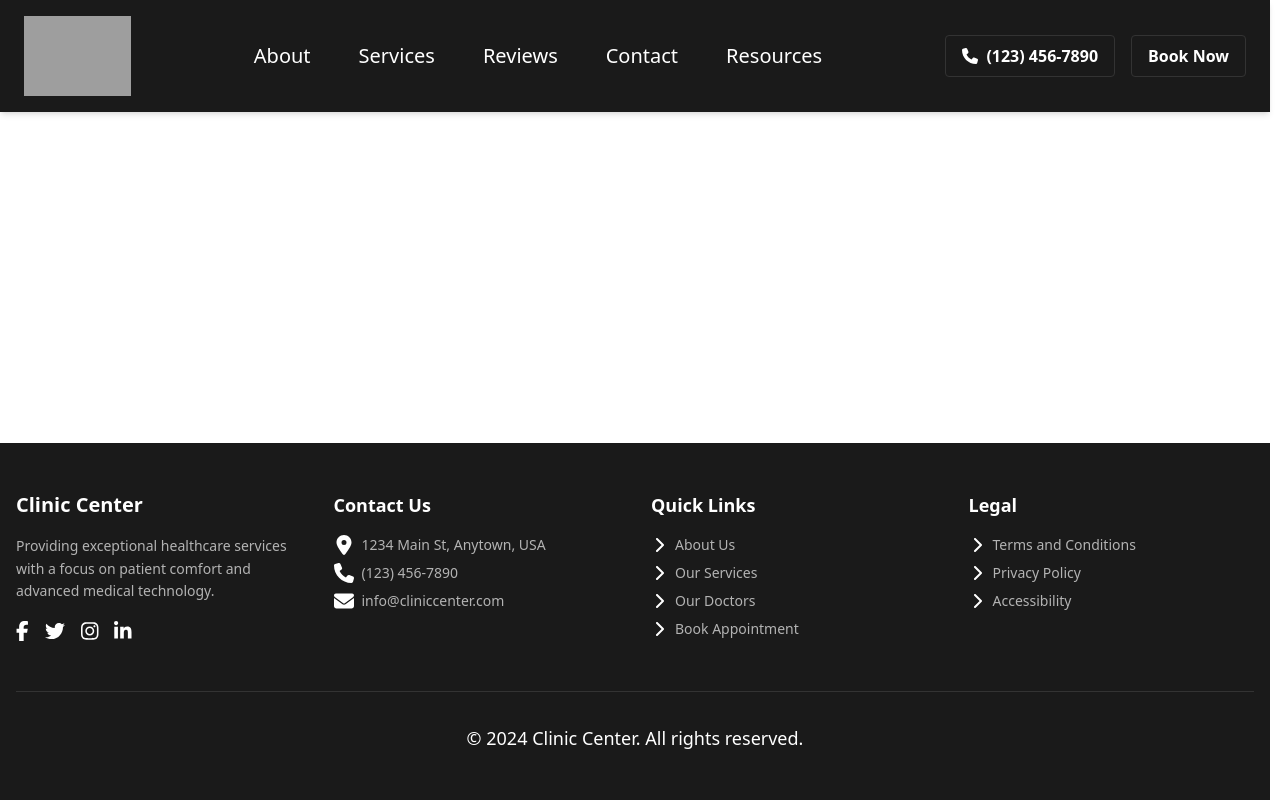
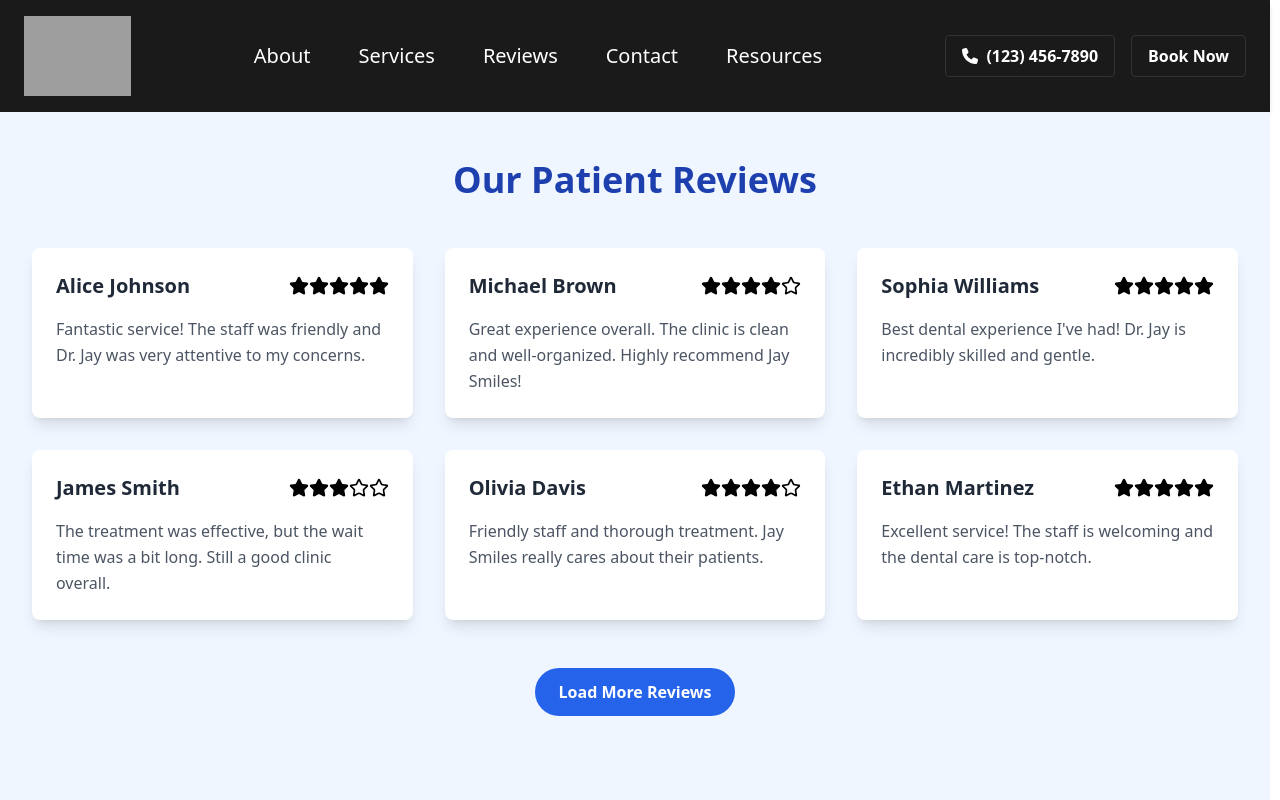
Before and after one commit to uttamthegoat/clinic-website, a React (Vite) app: page /reviews in a window 1280 px wide. Shown: the top 800 px of the page. Built offline with nearby package versions, Linux system fonts and the light colour scheme; grey boxes are pictures that could not be loaded.

Commit message:
review page added

```diff
--- a/src/assets/data.js
+++ b/src/assets/data.js
@@ -72,4 +72,56 @@ export const orgData = {
       hours: "Closed",
     },
   ],
+  review: [
+    {
+      name: "Alice Johnson",
+      rating: 5,
+      description: "Fantastic service! The staff was friendly and Dr. Jay was very attentive to my concerns.",
+    },
+    {
+      name: "Michael Brown",
+      rating: 4,
+      description: "Great experience overall. The clinic is clean and well-organized. Highly recommend Jay Smiles!",
+    },
+    {
+      name: "Sophia Williams",
+      rating: 5,
+      description: "Best dental experience I've had! Dr. Jay is incredibly skilled and gentle.",
+    },
+    {
+      name: "James Smith",
+      rating: 3,
+      description: "The treatment was effective, but the wait time was a bit long. Still a good clinic overall.",
+    },
+    {
+      name: "Olivia Davis",
+      rating: 4,
+      description: "Friendly staff and thorough treatment. Jay Smiles really cares about their patients.",
+    },
+    {
+      name: "Ethan Martinez",
+      rating: 5,
+      description: "Excellent service! The staff is welcoming and the dental care is top-notch.",
+    },
+    {
+      name: "Isabella Garcia",
+      rating: 5,
+      description: "Amazing experience! The clinic was clean, and Dr. Jay made me feel comfortable throughout.",
+    },
+    {
+      name: "Daniel Lee",
+      rating: 4,
+      description: "Very professional and clean environment. Would recommend to others looking for quality dental care.",
+    },
+    {
+      name: "Mia Hernandez",
+      rating: 3,
+      description: "The treatment was fine, but I felt it was a bit rushed. Overall a decent experience.",
+    },
+    {
+      name: "Noah Wilson",
+      rating: 5,
+      description: "Couldn't be happier with my visit! Jay Smiles offers fantastic dental care.",
+    },
+  ],
 };
--- /dev/null
+++ b/src/pages/Reviews.jsx
@@ -0,0 +1,56 @@
+import { useState } from 'react'
+import { Star } from 'lucide-react'
+import { orgData } from '../assets/data' // Import the dataset
+
+export default function ReviewsPage() {
+  const [visibleReviews, setVisibleReviews] = useState(6)
+
+  const loadMore = () => {
+    setVisibleReviews(prevVisible => prevVisible + 6)
+  }
+
+  return (
+    <div className="bg-blue-50 min-h-screen py-12 px-4 sm:px-6 lg:px-8">
+      <div className="max-w-7xl mx-auto">
+        <h1 className="text-4xl font-bold text-center text-blue-800 mb-12">
+          Our Patient Reviews
+        </h1>
+        <div className="grid grid-cols-1 md:grid-cols-2 lg:grid-cols-3 gap-8">
+          {orgData.review.slice(0, visibleReviews).map((review, index) => (
+            <div
+              key={index}
+              className="bg-white rounded-lg shadow-lg overflow-hidden transition-transform duration-300 hover:scale-105"
+            >
+              <div className="p-6">
+                <div className="flex items-center justify-between mb-4">
+                  <h2 className="text-xl font-semibold text-gray-800">{review.name}</h2>
+                  <div className="flex items-center">
+                    {[...Array(5)].map((_, i) => (
+                      <Star
+                        key={i}
+                        className={`w-5 h-5 ${
+                          i < review.rating ? 'text-yellow-400 fill-current' : 'text-gray-300'
+                        }`}
+                      />
+                    ))}
+                  </div>
+                </div>
+                <p className="text-gray-600 leading-relaxed">{review.description}</p>
+              </div>
+            </div>
+          ))}
+        </div>
+        {visibleReviews < orgData.review.length && (
+          <div className="text-center mt-12">
+            <button
+              onClick={loadMore}
+              className="bg-blue-600 text-white px-6 py-3 rounded-full font-semibold hover:bg-blue-700 transition-colors duration-300"
+            >
+              Load More Reviews
+            </button>
+          </div>
+        )}
+      </div>
+    </div>
+  )
+}
--- a/src/utils/routes.jsx
+++ b/src/utils/routes.jsx
@@ -5,6 +5,7 @@ const Home = lazy(() => import("../pages/Home"));
 const AboutPage = lazy(() => import("../pages/About"));
 const TermsPage = lazy(() => import("../pages/Terms"));
 const ContactUsPage = lazy(() => import("../pages/ContactUs"));
+const ReviewsPage = lazy(() => import("../pages/Reviews"));
 // const Projects = lazy(() => import("../pages/Projects"));
 
 const allRoutes = [
@@ -28,6 +29,11 @@ const allRoutes = [
     path: "/contact",
     component: <ContactUsPage />,
   },
+  {
+    id: 5,
+    path: "/reviews",
+    component: <ReviewsPage />,
+  },
 ];
 
 export default allRoutes;
```
